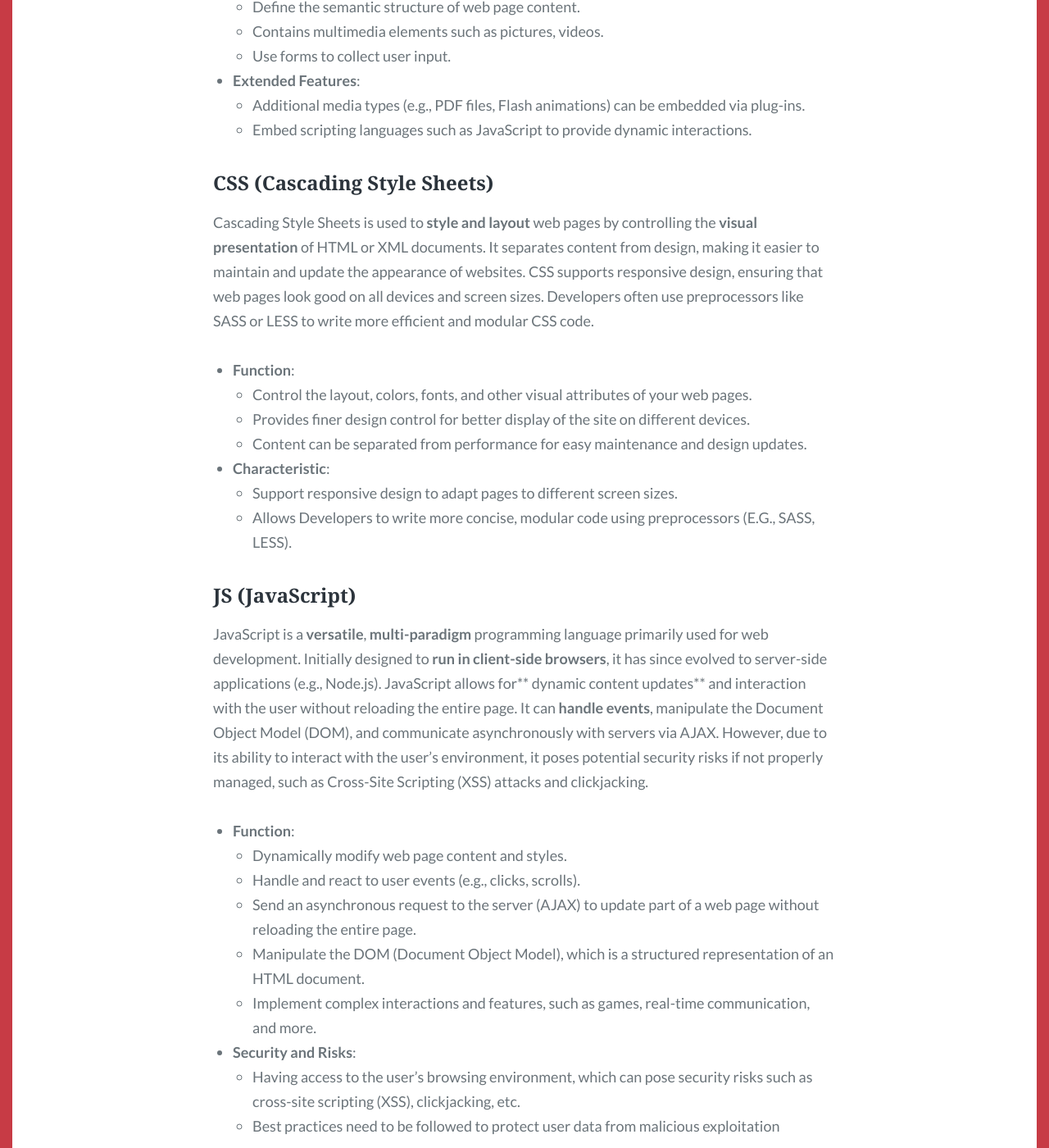
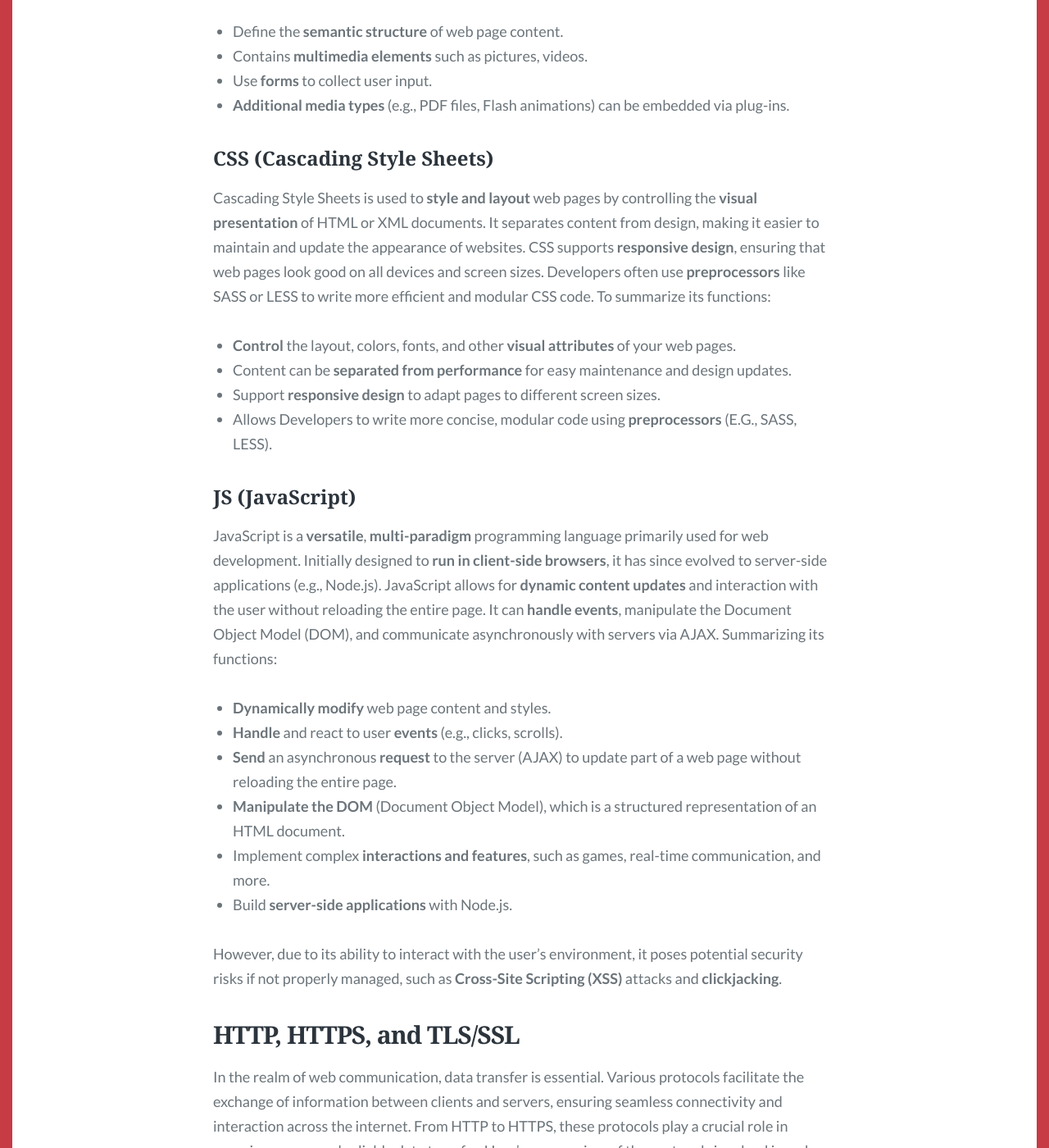
Before and after one commit to HuRuilizhen/HuRuilizhen.github.io, a Jekyll site: the page built from _posts/2024-12-12-Web-Security-Overview.md, in a window 1280 px wide and 1400 px high, scrolled down 3226 px. Shown: the whole window at 82% size. Built offline with Jekyll 4.4.1, drawn with Linux system fonts in a browser that asks for light colours; some web fonts are replaced; comment, search, counter and statistics services are not loaded; some of the changed text lies outside the part shown.

Commit message:
[adjust]: web security overview

```diff
--- a/_posts/2024-12-12-Web-Security-Overview.md
+++ b/_posts/2024-12-12-Web-Security-Overview.md
@@ -44,41 +45,33 @@ Together, HTML, CSS, and JavaScript form the core technologies essential for web
 
 ### HTML (HyperText Markup Language)
 
-HyperText Markup Language is the standard markup language for creating the **structure and content** of web pages. It uses **tags to define elements** such as headings, paragraphs, links, and multimedia components like images and videos. HTML can also embed scripts and additional media through plugins, enhancing the page with dynamic content and interactive features.
+HyperText Markup Language is the standard markup language for creating the **structure and content** of web pages. It uses **tags to define elements** such as headings, paragraphs, links, and multimedia components like images and videos. HTML can also embed scripts and additional media through plugins, enhancing the page with dynamic content and interactive features. To summarize its functions:
 
-- **Function**:
-  - Define the semantic structure of web page content.
-  - Contains multimedia elements such as pictures, videos.
-  - Use forms to collect user input.
-- **Extended Features**:
-  - Additional media types (e.g., PDF files, Flash animations) can be embedded via plug-ins.
-  - Embed scripting languages such as JavaScript to provide dynamic interactions.
+- Define the **semantic structure** of web page content.
+- Contains **multimedia elements** such as pictures, videos.
+- Use **forms** to collect user input.
+- **Additional media types** (e.g., PDF files, Flash animations) can be embedded via plug-ins.
 
 ### CSS (Cascading Style Sheets)
 
-Cascading Style Sheets is used to **style and layout** web pages by controlling the **visual presentation** of HTML or XML documents. It separates content from design, making it easier to maintain and update the appearance of websites. CSS supports responsive design, ensuring that web pages look good on all devices and screen sizes. Developers often use preprocessors like SASS or LESS to write more efficient and modular CSS code.
+Cascading Style Sheets is used to **style and layout** web pages by controlling the **visual presentation** of HTML or XML documents. It separates content from design, making it easier to maintain and update the appearance of websites. CSS supports **responsive design**, ensuring that web pages look good on all devices and screen sizes. Developers often use **preprocessors** like SASS or LESS to write more efficient and modular CSS code. To summarize its functions:
 
-- **Function**:
-  - Control the layout, colors, fonts, and other visual attributes of your web pages.
-  - Provides finer design control for better display of the site on different devices.
-  - Content can be separated from performance for easy maintenance and design updates.
-- **Characteristic**:
-  - Support responsive design to adapt pages to different screen sizes.
-  - Allows Developers to write more concise, modular code using preprocessors (E.G., SASS, LESS).
+- **Control** the layout, colors, fonts, and other **visual attributes** of your web pages.
+- Content can be **separated from performance** for easy maintenance and design updates.
+- Support **responsive design** to adapt pages to different screen sizes.
+- Allows Developers to write more concise, modular code using **preprocessors** (E.G., SASS, LESS).
 
 ### JS (JavaScript)
 
-JavaScript is a **versatile**, **multi-paradigm** programming language primarily used for web development. Initially designed to **run in client-side browsers**, it has since evolved to server-side applications (e.g., Node.js). JavaScript allows for** dynamic content updates** and interaction with the user without reloading the entire page. It can **handle events**, manipulate the Document Object Model (DOM), and communicate asynchronously with servers via AJAX. However, due to its ability to interact with the user's environment, it poses potential security risks if not properly managed, such as Cross-Site Scripting (XSS) attacks and clickjacking.
+JavaScript is a **versatile**, **multi-paradigm** programming language primarily used for web development. Initially designed to **run in client-side browsers**, it has since evolved to server-side applications (e.g., Node.js). JavaScript allows for **dynamic content updates** and interaction with the user without reloading the entire page. It can **handle events**, manipulate the Document Object Model (DOM), and communicate asynchronously with servers via AJAX. Summarizing its functions:
+- **Dynamically modify** web page content and styles.
+- **Handle** and react to user **events** (e.g., clicks, scrolls).
+- **Send** an asynchronous **request** to the server (AJAX) to update part of a web page without reloading the entire page.
+- **Manipulate the DOM** (Document Object Model), which is a structured representation of an HTML document.
+- Implement complex **interactions and features**, such as games, real-time communication, and more.
+- Build **server-side applications** with Node.js.
 
-- **Function**:
-  - Dynamically modify web page content and styles.
-  - Handle and react to user events (e.g., clicks, scrolls).
-  - Send an asynchronous request to the server (AJAX) to update part of a web page without reloading the entire page.
-  - Manipulate the DOM (Document Object Model), which is a structured representation of an HTML document.
-  - Implement complex interactions and features, such as games, real-time communication, and more.
-- **Security and Risks**:
-  - Having access to the user's browsing environment, which can pose security risks such as cross-site scripting (XSS), clickjacking, etc.
-  - Best practices need to be followed to protect user data from malicious exploitation
+However, due to its ability to interact with the user's environment, it poses potential security risks if not properly managed, such as **Cross-Site Scripting (XSS)** attacks and **clickjacking**.
 
 ## HTTP, HTTPS, and TLS/SSL
 
@@ -100,19 +93,23 @@ Request-Response Model: All communications are initiated by the client making a
 
 SSL (Secure Sockets Layer), originally developed by Netscape, has been succeeded by TLS (Transport Layer Security), standardized by IETF. TLS versions have evolved from TLS 1.0 to the latest TLS 1.3, improving security and performance with each iteration.
 
-- **Working Principles**, SSL/TLS ensures secure communication through several mechanisms:
-  - **Encryption**: Combines symmetric encryption (e.g., AES) and asymmetric encryption (e.g., RSA or ECDH) to **ensure data confidentiality**. During the handshake process, the client and server **negotiate a shared secret** (master key) used to encrypt subsequent communications.
-  - **Authentication**: Verifies the server's **identity** using **digital certificates** issued by trusted third-party **Certificate Authorities** (CAs). These certificates contain **public keys** and other identifying information.
-  - **Integrity**: Prevents data tampering during transmission using Message Authentication Codes (MAC) or HMAC (Hash-based MAC).
-  - **Handshake Protocol**: A critical step in **establishing a secure connection**, involving parameter exchanges necessary for encrypted communication, such as selecting encryption algorithms and exchanging pre-master secrets.
-  - **Record Protocol**: Once the handshake is successful, all application data is packaged into TLS records for ransmission. Each record includes version numbers, lengths, types, encrypted payload data, and other control information.
+**Working Principles**, SSL/TLS ensures secure communication through several mechanisms:
+- **Encryption**: Combines symmetric encryption (e.g., AES) and asymmetric encryption (e.g., RSA or ECDH) to **ensure data confidentiality**. During the handshake process, the client and server **negotiate a shared secret** (master key) used to encrypt subsequent communications.
+- **Authentication**: Verifies the server's **identity** using **digital certificates** issued by trusted third-party **Certificate Authorities** (CAs). These certificates contain **public keys** and other identifying information.
+- **Integrity**: Prevents data tampering during transmission using Message Authentication Codes (MAC) or HMAC (Hash-based MAC).
+- **Handshake Protocol**: A critical step in **establishing a secure connection**, involving parameter exchanges necessary for encrypted communication, such as selecting encryption algorithms and exchanging pre-master secrets.
+- **Record Protocol**: Once the handshake is successful, all application data is packaged into TLS records for ransmission. Each record includes version numbers, lengths, types, encrypted payload data, and other control information.
 
-- **Enhanced Security Features**
-  - **Forward Secrecy**: Modern key exchange algorithms like DHE and ECDHE provide forward secrecy, ensuring that even if long-term stored keys are compromised in the future, past sessions cannot be decrypted.
-  - **Certificate Transparency**: Increases transparency in certificate issuance and management, aiding in the timely detection and response to improperly issued certificates.
-  - **OCSP Stapling**: Allows the server to pass the latest certificate revocation status directly to the client, speeding up the handshake process and reducing load on CAs.
+Futhermore, TLS provides **enhanced security features** such as:
+- **Forward Secrecy**: Modern key exchange algorithms like DHE and ECDHE provide forward secrecy, ensuring that even if long-term stored keys are compromised in the future, past sessions cannot be decrypted.
+- **Certificate Transparency**: Increases transparency in certificate issuance and management, aiding in the timely detection and response to improperly issued certificates.
+- **OCSP Stapling**: Allows the server to pass the latest certificate revocation status directly to the client, speeding up the handshake process and reducing load on CAs.
 
 To reduce the overhead of full handshakes on every connection, TLS supports faster handshake methods like Session Tickets and Session IDs. These mechanisms allow resuming previous sessions without repeating the entire handshake process, accelerating connection establishment.
+
+Here is an example of a SSL certificate from Blizard:
+
+{% include image_caption.html imageurl="/images/SSL-certificate.jpg" title="SSL Certificate" caption="SSL Certificate for Blizard" %}
 
 ### HTTPS (HyperText Transfer Protocol Secure)
 HTTPS adds SSL/TLS to HTTP to provide encrypted communication and ensure data integrity. HTTPS typically uses port 443 and offers higher security and privacy protection compared to HTTP. The characteristics of HTTPS include:
```
Also changed, not shown: other parts of _posts/2024-12-12-Web-Security-Overview.md (+3 -1 lines), images/SSL-certificate.jpg (added).
